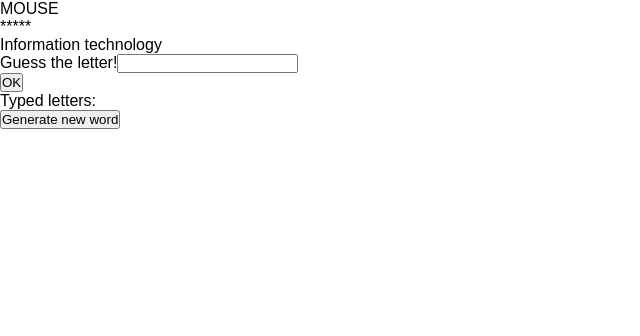
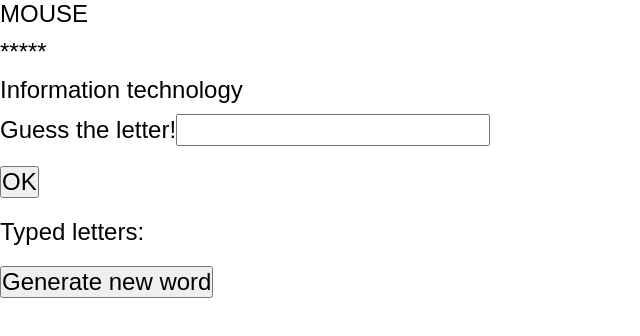
Before and after one commit to KadeoPL/Wisielec, a React (Vite) app: page / in a window 1280 px wide. Shown: the top 336 px of the page, without its empty margins (0-640 px from the left). Built offline with nearby package versions, Linux system fonts and the light colour scheme; a web font is replaced by a local one.

Commit message:
add rules to style.css

```diff
--- a/src/index.css
+++ b/src/index.css
@@ -5,6 +5,8 @@
     margin: 0;
     padding: 0;
     font-family: "Poetsen One", sans-serif;
+    font-size: 24px;
+    margin-bottom: 10px;
 }
 
 .typed_letter {
```
